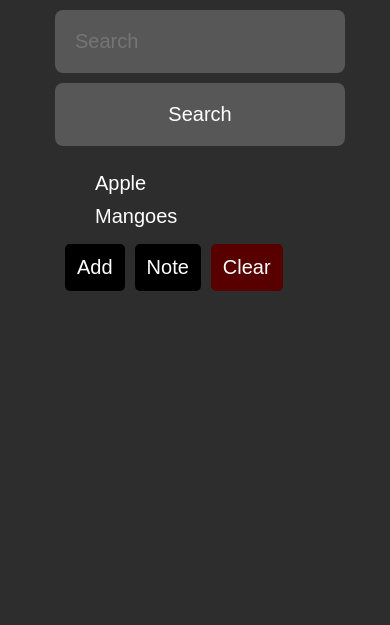
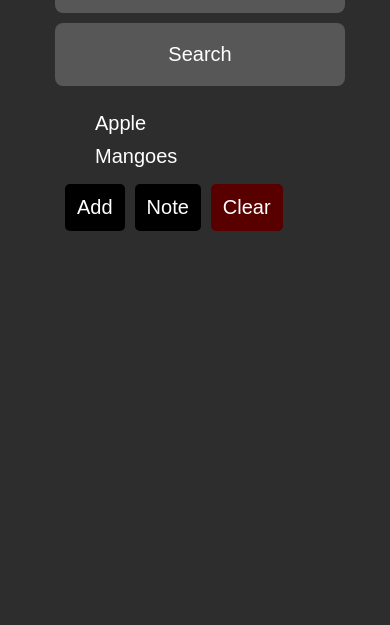
Before and after one commit to saviomds/ToListNote, a plain HTML site: page index.html in a window 390 px wide. Shown: the part 219-844 px from the top of the page. Drawn offline with Linux system fonts and the light colour scheme.

Commit message:
top up logo update

```diff
--- a/css/main.css
+++ b/css/main.css
@@ -106,7 +106,7 @@ header {
   header {
     background-color: rgb(45, 45, 45);
     position: relative;
-    top: 100px;
+    top: 40px;
     height: 60vh;
   }
 
```
